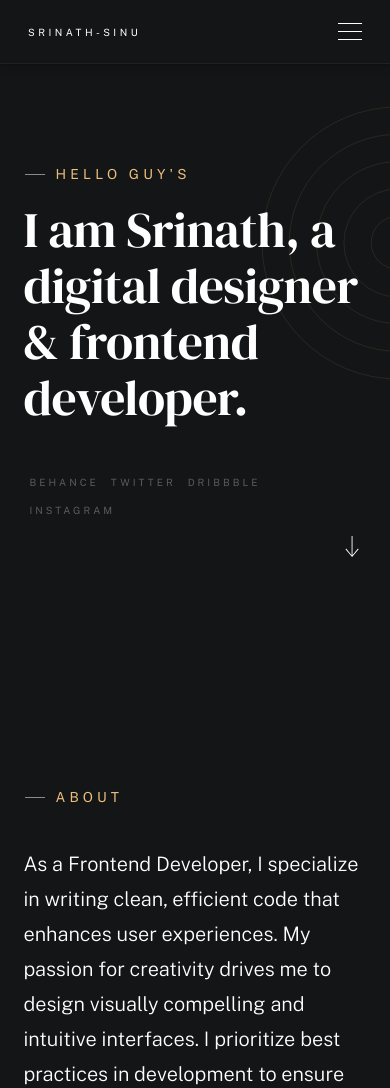
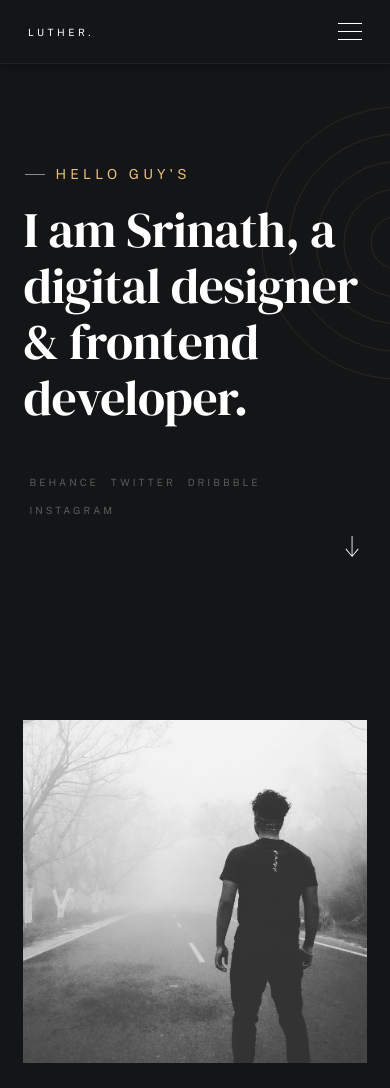
Before and after one commit to Srinathsinu/Srinath-portfolio, a plain HTML site: page index.html in a window 390 px wide. Shown: the top 1088 px of the page. Drawn offline with nearby package versions, Linux system fonts and the light colour scheme; files whose address does not match are found by name; a web font is replaced by a local one.

Commit message:
Add files via upload

```diff
--- a/index.html
+++ b/index.html
@@ -5,7 +5,7 @@
     <!--- basic page needs
     ================================================== -->
     <meta charset="utf-8">
-    <title>Srinath</title>
+    <title>Luther</title>
     <meta name="description" content="">
     <meta name="author" content="">
 
@@ -56,7 +56,7 @@
         <header class="s-header">
 
             <div class="header-mobile">
-                <span class="mobile-home-link"><a href="index.html">Srinath-sinu</a></span>
+                <span class="mobile-home-link"><a href="index.html">Luther.</a></span>
                 <a class="mobile-menu-toggle" href="#0"><span>Menu</span></a>
             </div>
 
@@ -123,10 +123,8 @@
                 <div class="row about-info wide" data-animate-block>
 
                     <div class="column lg-6 md-12 about-info__pic-block">
-<!--                         <img src="WhatsApp Image 2024-10-01 at 4.23.17 PM.jpeg"
-                             srcset="images/WhatsApp Image 2024-10-01 at 4.23.17 PM.jpeg 1x, images/about-photo@2x.jpg 2x" alt="" class="about-info__pic"  data-animate-el> -->
                         <img src="WhatsApp Image 2024-10-01 at 4.23.17 PM.jpeg"
-                              alt="" class="about-info__pic"  data-animate-el>
+                             srcset="images/WhatsApp Image 2024-10-01 at 4.23.17 PM.jpeg 1x, images/about-photo@2x.jpg 2x" alt="" class="about-info__pic"  data-animate-el>
                     </div>
 
                     <div class="column lg-6 md-12">
```
Also changed, not shown: 1.__large_preview.jpg (added), WhatsApp Image 2024-10-01 at 4.23.17 PM.jpeg (added), a1614500-e03f-11eb-986a-30f6f0d4f1cc.png (added), about-photo.jpg (added), about-photo@2x.jpg (added), css-3d-cube-slider.webp (added), davids_bridal.webp (added), mariojump2.jpg (added), potion-jump-level-challenge.png (added), sample-image.jpg (added), school-websites.jpg (added), wheel-1000.jpg (added), wheel-2000.jpg (added), wheel-500.jpg (added), 1 other file.
